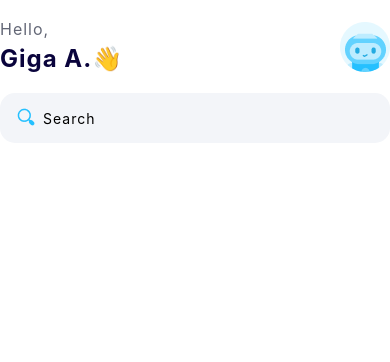
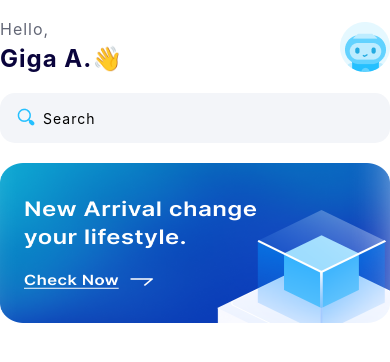
Before and after one commit to gigaamiridze/donation-app, a React Native app: screen / in a window 390 px wide. Shown: the top 362 px of the page. Built offline with nearby package versions, Linux system fonts and the light colour scheme.

Commit message:
Added highlighted banner image

```diff
--- a/src/screens/home/Home.tsx
+++ b/src/screens/home/Home.tsx
@@ -11,7 +11,8 @@ import {
   Keyboard,
   View,
   Text,
-  Image
+  Image,
+  Pressable
 } from 'react-native';
 
 function Home() {
@@ -24,7 +25,8 @@ function Home() {
       accessible={false}
     >
       <SafeAreaView style={globalStyle.screenContainer}>
-        <ScrollView>
+        <ScrollView showsVerticalScrollIndicator={false}>
+          <View style={style.homeScreenContainer}>
             <View style={style.header}>
               <View>
                 <Text style={style.headerIntroText}>Hello,</Text>
@@ -43,6 +45,14 @@ function Home() {
               placeholder='Search'
               onSearch={() => {}}
             />
+            <Pressable>
+              <Image
+                resizeMode='stretch'
+                source={require('../../assets/images/highlighted-banner.png')}
+                style={style.highlightedBanner}
+              />
+            </Pressable>
+          </View>
         </ScrollView>
       </SafeAreaView>
     </TouchableWithoutFeedback>
--- a/src/screens/home/style.ts
+++ b/src/screens/home/style.ts
@@ -1,11 +1,14 @@
 import { StyleSheet } from 'react-native';
 
 export const style = StyleSheet.create({
+  homeScreenContainer: {
+    flexDirection: 'column',
+    rowGap: 20,
+  },
   header: {
     flexDirection: 'row',
     alignItems: 'center',
     justifyContent: 'space-between',
-    marginBottom: 20,
   },
   headerIntroText: {
     fontFamily: 'Inter',
@@ -20,4 +23,8 @@ export const style = StyleSheet.create({
     width: 50,
     height: 50,
   },
+  highlightedBanner: {
+    width: '100%',
+    height: 160,
+  },
 });
```
Also changed, not shown: src/assets/images/highlighted-banner.png (added). Lines whose indentation alone changed are shown as unchanged.
